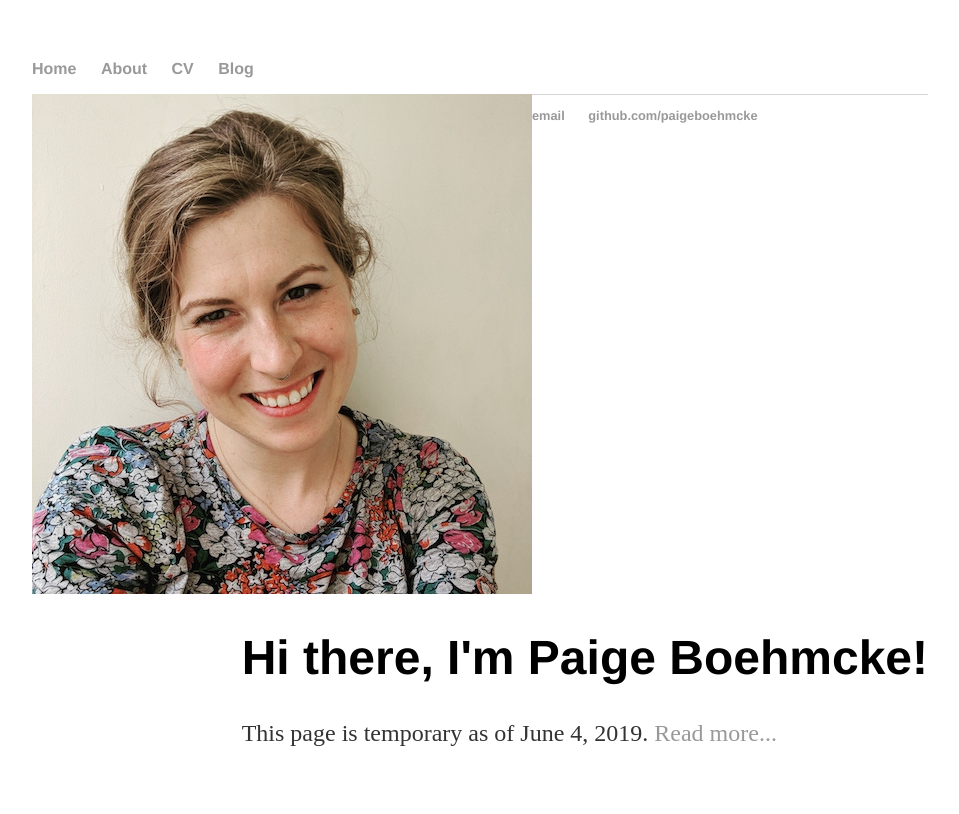
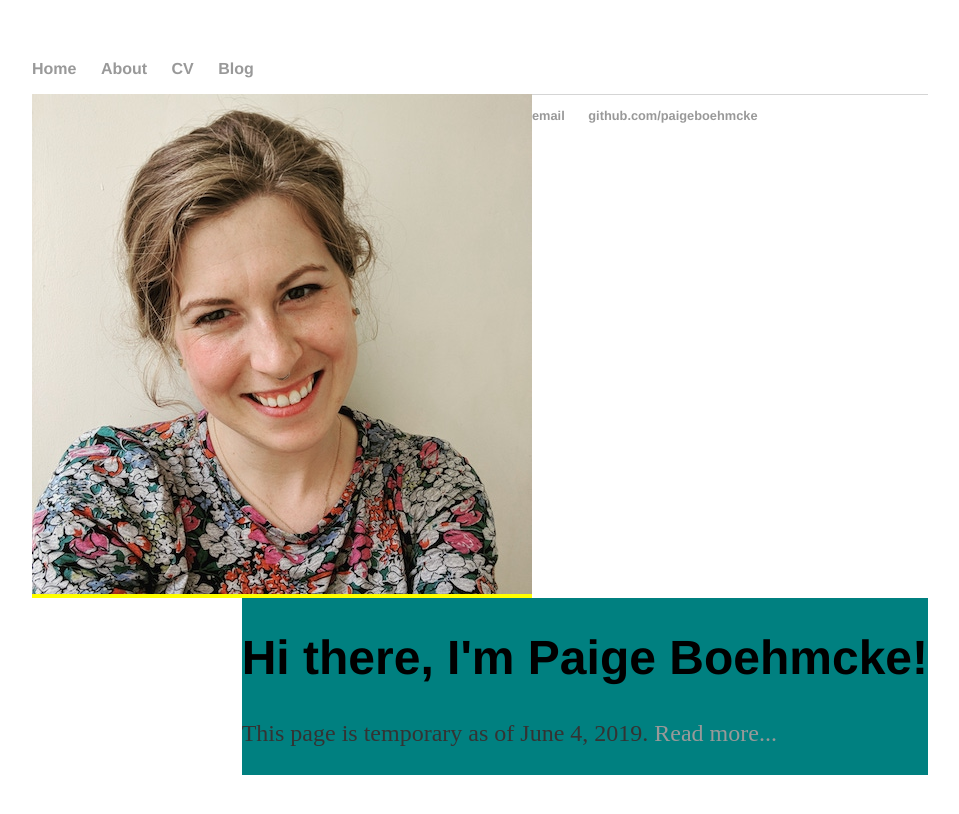
Before and after one commit to paigeboehmcke/paigeboehmcke.github.io, a Jekyll site: the page built from index.html, in a window 1280 px wide. Shown: the top 814 px of the page, without its empty margins (160-1119 px from the left). Built offline with Jekyll 4.4.1, drawn with Linux system fonts in a browser that asks for light colours.

Commit message:
Update main.css

```diff
--- a/css/main.css
+++ b/css/main.css
@@ -41,7 +41,9 @@ ul.posts li {
 }
 div.homeleft {
     float: left;
+    background-color:yellow;
 }
 div.homeright {
     float: right;
+    background-color:teal;
 }
```
